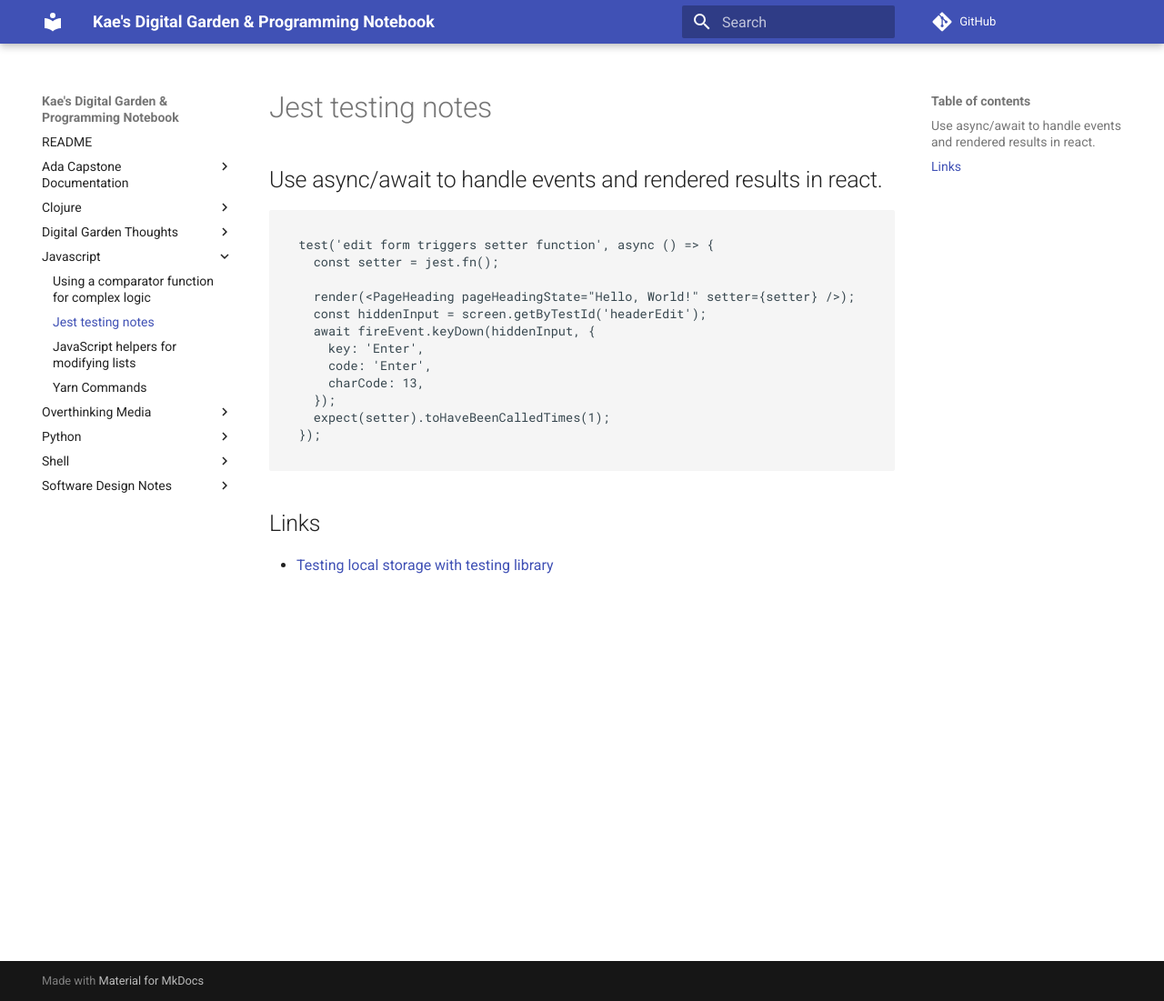
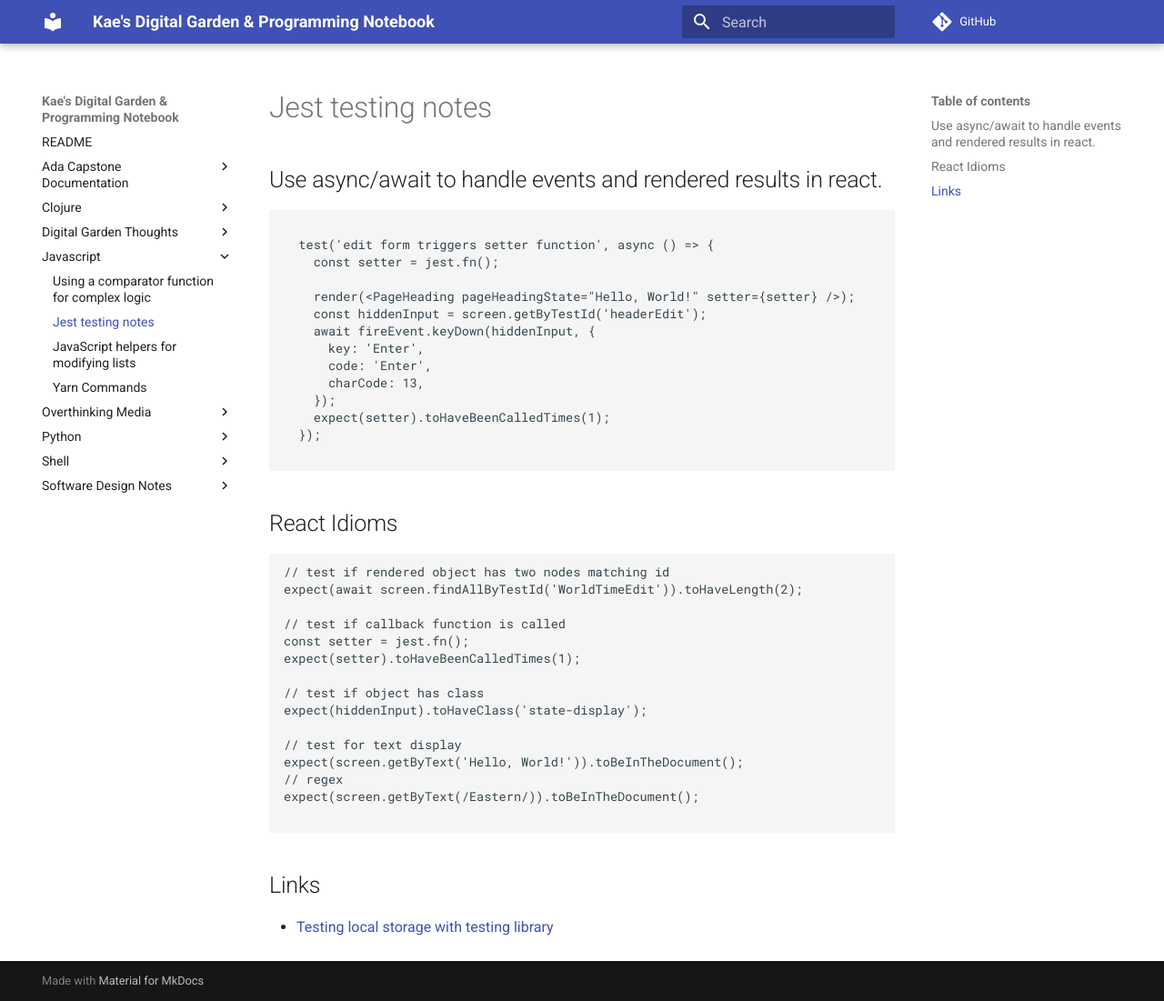
Before and after one commit to kaesluder/kae-garden-wiki, an MkDocs documentation site: the page built from docs/Javascript/jest_testing_notes.md, in a window 1280 px wide and 1101 px high. Shown: the whole window at 91% size. Built offline with MkDocs 1.6.1 and Material for MkDocs 9.7.7, drawn with Linux system fonts in a browser that asks for light colours; comment, search, counter and statistics services are not loaded.

Commit message:
minor edit

````diff
--- a/docs/Javascript/jest_testing_notes.md
+++ b/docs/Javascript/jest_testing_notes.md
@@ -19,6 +19,26 @@
 
 ```
 
+## React Idioms
+
+```JavaScript
+// test if rendered object has two nodes matching id
+expect(await screen.findAllByTestId('WorldTimeEdit')).toHaveLength(2);
+
+// test if callback function is called
+const setter = jest.fn();
+expect(setter).toHaveBeenCalledTimes(1);
+
+// test if object has class
+expect(hiddenInput).toHaveClass('state-display');
+
+// test for text display
+expect(screen.getByText('Hello, World!')).toBeInTheDocument();
+// regex
+expect(screen.getByText(/Eastern/)).toBeInTheDocument();
+
+```
+
 ## Links
 
 * [Testing local storage with testing library](https://plainenglish.io/blog/testing-local-storage-with-testing-library-580f74e8805b)
````
